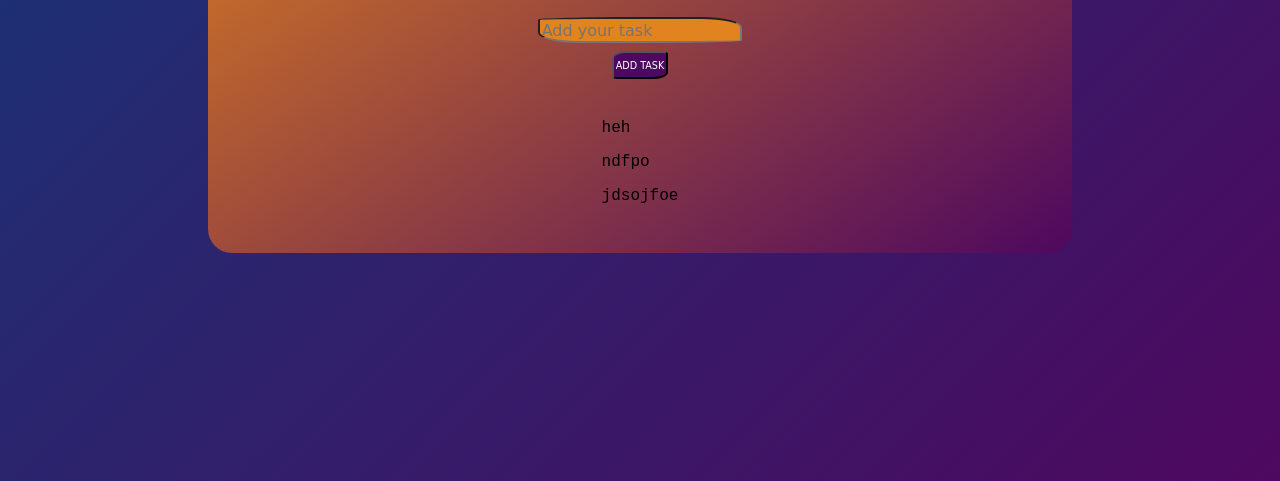
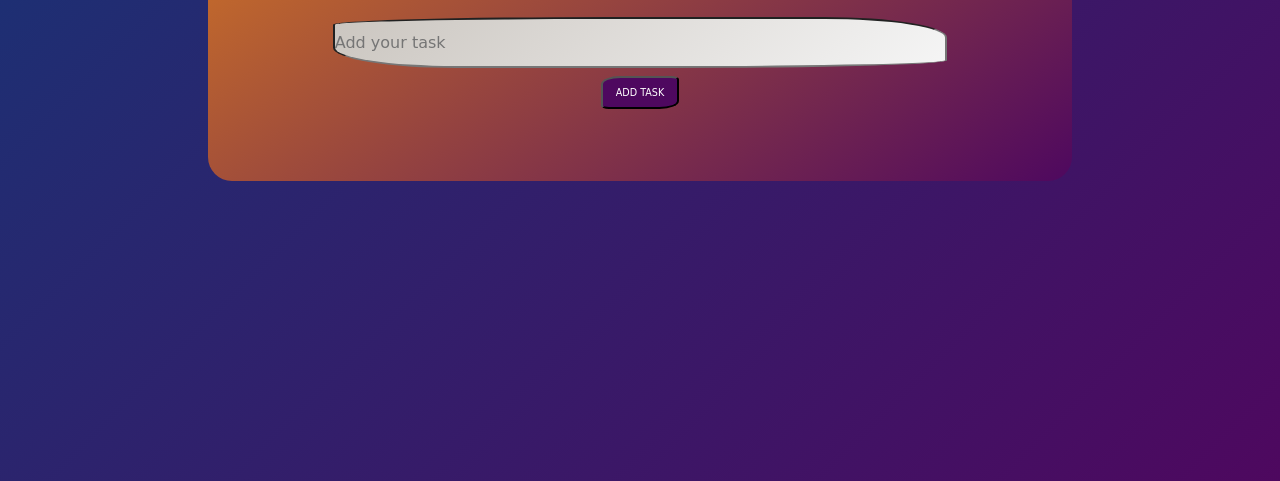
Before and after one commit to manikng/JS-projects, a plain HTML site: page PractiseProjects/TODOAPP/index.html in a window 1280 px wide. Shown: the part 319-800 px from the top of the page. Drawn offline with Linux system fonts and the light colour scheme.

Commit message:
position sticky dn it was not functioning due to overflow property

```diff
--- a/PractiseProjects/TODOAPP/index.html
+++ b/PractiseProjects/TODOAPP/index.html
@@ -17,9 +17,9 @@
                 <button id="button" onclick="usertaskadder()">ADD TASK</button>
             </div>
             <ul id="usertasklist">
-                <li>heh</li>
+                <!-- <li>heh</li>
                 <li>ndfpo</li>
-                <li>jdsojfoe</li>
+                <li>jdsojfoe</li> -->
             </ul>
         </div>
     </div>
--- a/PractiseProjects/TODOAPP/script.js
+++ b/PractiseProjects/TODOAPP/script.js
@@ -19,5 +19,5 @@ function usertaskadder() {
        console.log(li.innerText)
        task.appendChild(li);
     }
-    // userIofield.value = '';
+    userIofield.value = '';
 }
--- a/PractiseProjects/TODOAPP/style.css
+++ b/PractiseProjects/TODOAPP/style.css
@@ -16,7 +16,7 @@ html, body {
     width: 100%;
     min-height: 100vh;
     background: linear-gradient(135deg, #153677, #4e085f);
-    overflow: auto; /* Ensure content is scrollable if it overflows */
+    /* overflow: auto; Ensure content is scrollable if it overflows */
 }
 
 .rand {
@@ -35,7 +35,7 @@ html, body {
     max-width: 54rem;
     margin: 0 auto;
     border-radius: 1.5rem;
-    overflow: auto; /* Ensure content is scrollable if it overflows */
+    /* overflow: auto; Ensure content is scrollable if it overflows */
 
 }
 
@@ -63,18 +63,45 @@ h2 {
     width: 14vmax;
     border-radius: 3em;
 }
-
-#input {
+.inp{
     position: sticky;
     top:1.2rem;
+}
+#input {
+    /* position: sticky;
+    top:1.2rem; */
     font-size: medium;
     font-family: cursive;
     outline: none;
-    background: #e1831e;
-    border-radius: 50% 20% / 10% 40%;
-    padding: 0.8%;
-    width: 100%;
+    /* background: #e1831e; */
+    background: linear-gradient(135deg, #cbc6c0, #f5f5f5);
+    border-radius: 45% 20% / 15% 40%;
+    height: 4vmax;
+    width: 48vw;
+    color: whitesmoke;
+
 }
+    /* it is included in input id of input / */
+    /* animation: colorChange 4s infinite;
+}
+
+@keyframes colorChange {
+    3% {
+        color: #FF0000;
+    }
+    25% {
+        color: #00FF00;
+    }
+    40% {
+        color: #0000FF;
+    }
+    55% {
+        color: #FFFF00;
+    }
+    30% {
+        color: #FF00FF;
+    }
+} */
 
 #button {
     background: #4e085f;
@@ -85,7 +112,7 @@ h2 {
     font-size: 0.6rem;
     /* height: 20%;
     width: 30%; */
-    padding: 0.4rem 0.1rem;
+    padding: 0.7vw 1vw;
 }
 
 #usertasklist {
@@ -95,6 +122,8 @@ h2 {
 
 #usertasklist li {
     margin-bottom: 1rem;
+    color: whitesmoke;
+
 }
 /*
 @media (max-width: 504) {
```
